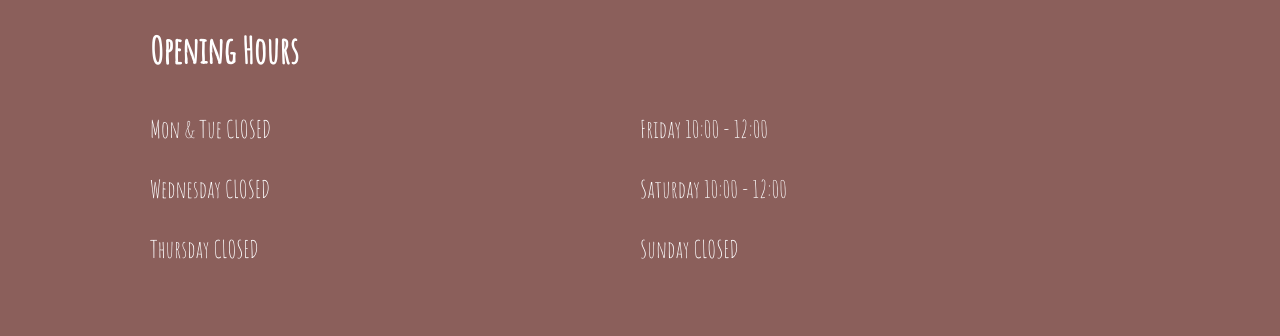
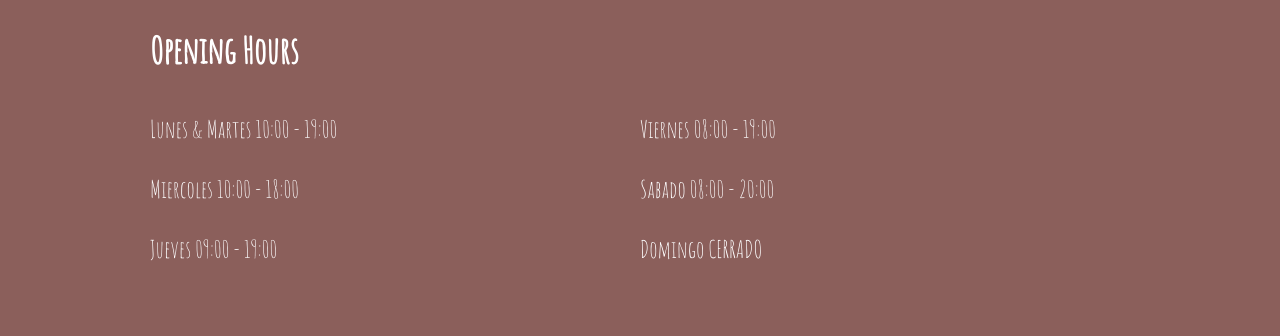
Before and after one commit to PioIX/primer-pagina-web-usando-repositorios-2024_grupo-n-08, a plain HTML site: page index.html in a window 1280 px wide. Shown: the part 3006-3342 px from the top of the page. Drawn offline with nearby package versions, Linux system fonts and the light colour scheme.

Commit message:
Update index.html

```diff
--- a/index.html
+++ b/index.html
@@ -135,14 +135,14 @@ body,h1,h2,h3,h4,h5,h6 {font-family: "Amatic SC", sans-serif}
 
     <div class="w3-row">
       <div class="w3-col s6">
-        <p>Mon & Tue CLOSED</p>
-        <p>Wednesday CLOSED</p>
-        <p>Thursday CLOSED</p>
+        <p>Lunes & Martes 10:00 - 19:00</p>
+        <p>Miercoles 10:00 - 18:00</p>
+        <p>Jueves 09:00 - 19:00</p>
       </div>
       <div class="w3-col s6">
-        <p>Friday 10:00 - 12:00</p>
-        <p>Saturday 10:00 - 12:00</p>
-        <p>Sunday CLOSED</p>
+        <p>Viernes 08:00 - 19:00</p>
+        <p>Sabado 08:00 - 20:00</p>
+        <p>Domingo CERRADO</p>
       </div>
     </div>
 
```
